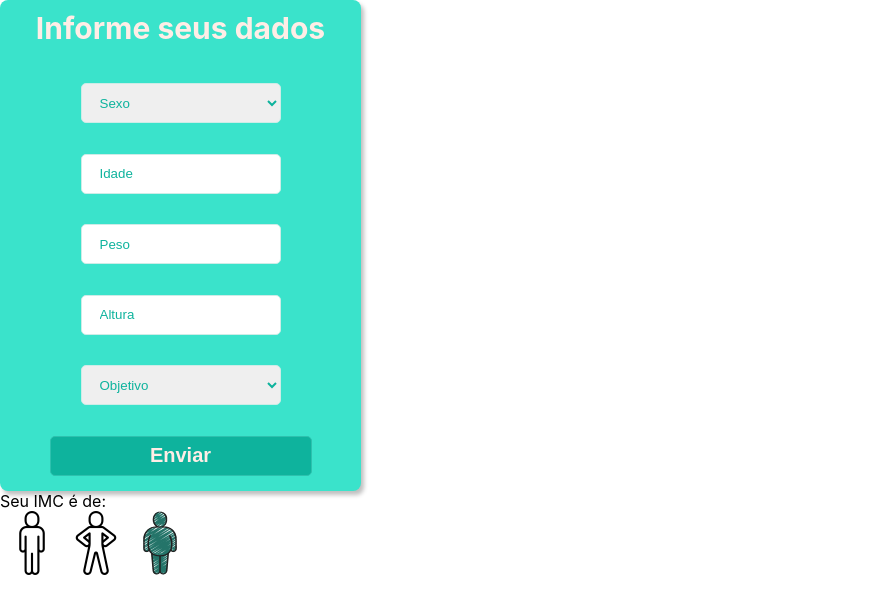
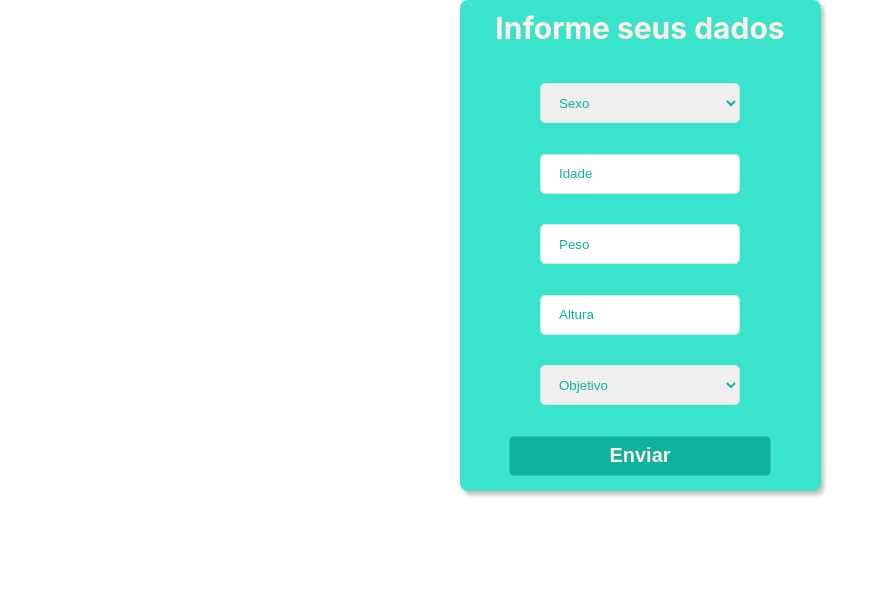
Before and after one commit to Otthon-Candido/Project-Health-UNA, a React (Create React App) app: page / in a window 1280 px wide. Shown: the top 614 px of the page, without its empty margins (0-889 px from the left). Built offline with nearby package versions, Linux system fonts and the light colour scheme.

Commit message:
organization-components

```diff
--- a/src/pages/main/Main.module.scss
+++ b/src/pages/main/Main.module.scss
@@ -0,0 +1,6 @@
+.container{
+    display: flex;
+    justify-content: center;
+    width: 100%;
+    height: 100%;
+}
--- a/src/pages/main/imc/index.tsx
+++ b/src/pages/main/imc/index.tsx
@@ -62,6 +62,8 @@ export default function Imc(props: Props) {
 
   return (
     <div>
+      {cond ? (
+        <div>
           <p>Seu IMC é de: {calcImc}</p>
           <div className={styles.flex}>
             <div>
@@ -78,5 +80,7 @@ export default function Imc(props: Props) {
             </div>
           </div>
         </div>
+      ) : null}
+    </div>
   );
 }
--- a/src/pages/main/index.tsx
+++ b/src/pages/main/index.tsx
@@ -14,8 +14,11 @@ export default function Main() {
   const [cond, setCond] = useState<boolean>(false);
 
   return (
-    <div>
-
+    <div className={styles.container}>
+      <div>
+      <Water peso={peso} cond={cond} />
+      <Sleep idade={idade} cond={cond} />
+      </div>
       <Form
         setSexo={setSexo}
         setIdade={setIdade}
@@ -24,9 +27,7 @@ export default function Main() {
         setObjetivo={setObjetivo}
         setCond={setCond}
       />
-            <Water peso = {peso} cond = {cond}/>
-            <Sleep idade = {idade} cond = {cond}/>
-            <Imc   peso = {peso} altura = {altura} cond = {cond}/>
+      <Imc peso={peso} altura={altura} cond={cond} />
     </div>
   );
 }
```
Lines whose indentation alone changed are shown as unchanged.
